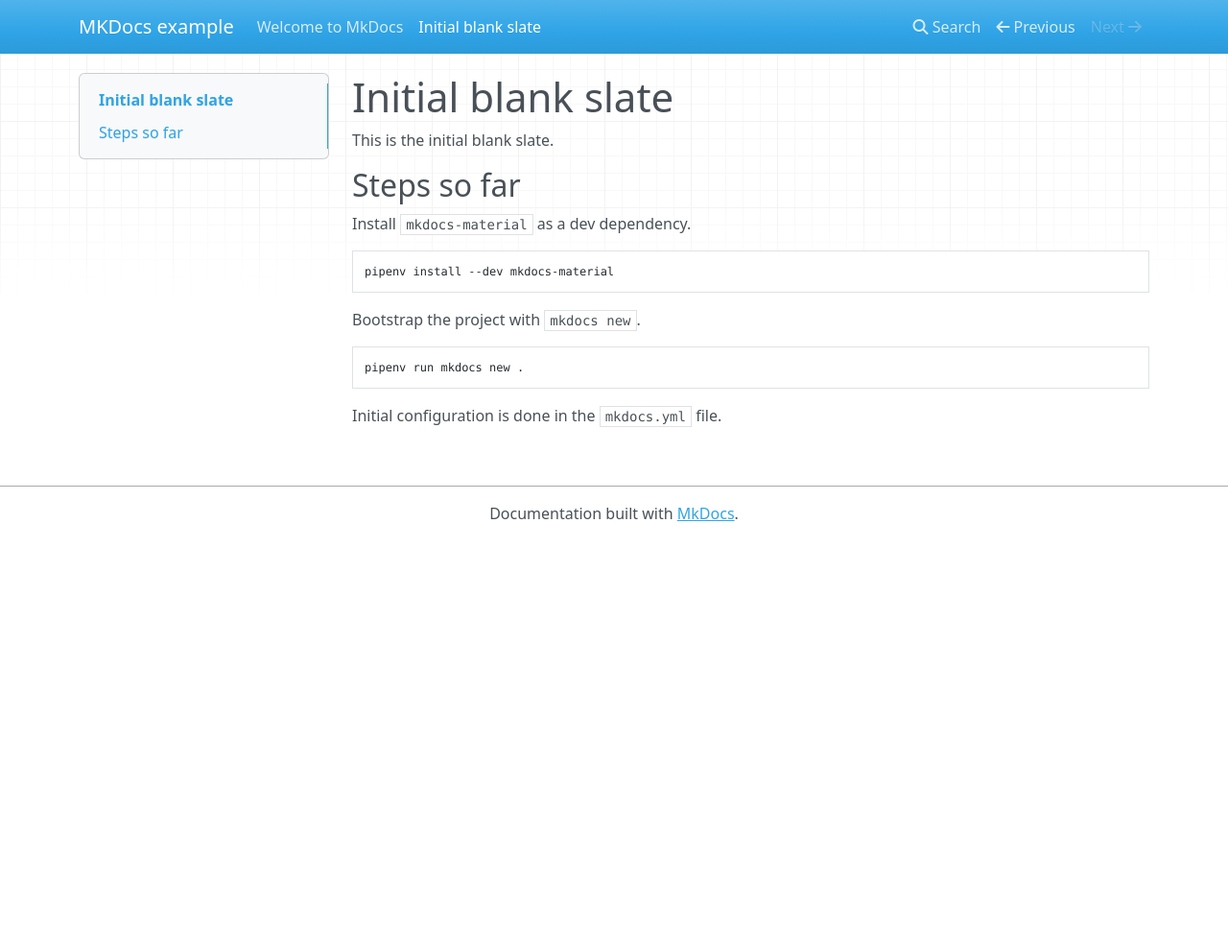
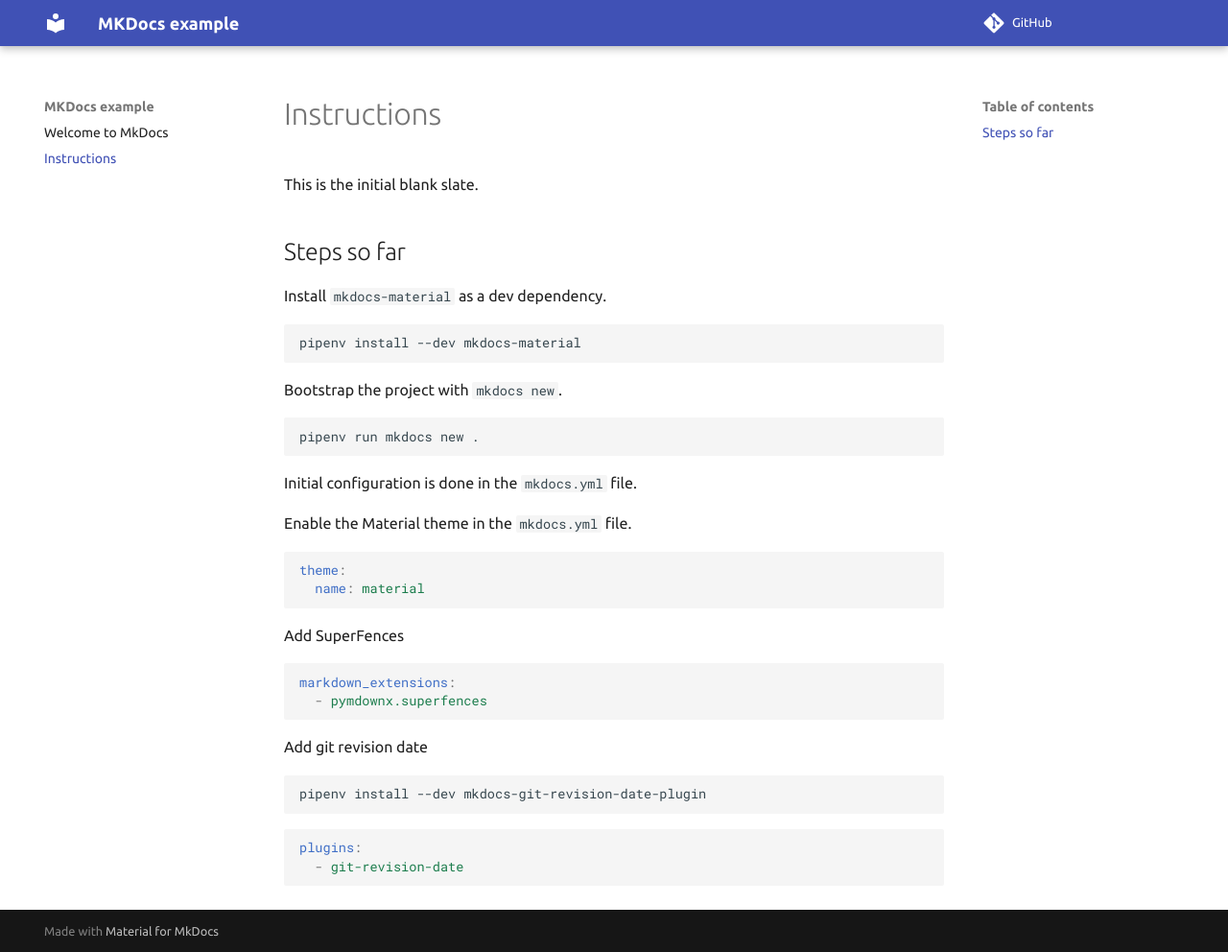
Before and after one commit to michaelbrewer/mkdocs-example, an MkDocs documentation site: the page built from docs/01-initial.md, in a window 1280 px wide and 992 px high. Shown: the whole window at 96% size. Built offline with MkDocs 1.6.1 and Material for MkDocs 9.7.7, drawn with Linux system fonts in a browser that asks for light colours; nearby versions of some CDN libraries; comment, search, counter and statistics services are not loaded.

Commit message:
feat(docs): Add material theme (#2)
Changes:
- Add material theme
- Add superfences for code blocks
- Add github url and edit link
- Add git revision date

````diff
--- a/docs/01-initial.md
+++ b/docs/01-initial.md
@@ -1,4 +1,4 @@
-# Initial blank slate
+# Instructions
 
 This is the initial blank slate.
 
@@ -17,3 +17,28 @@
 ```
 
 Initial configuration is done in the `mkdocs.yml` file.
+
+Enable the Material theme in the `mkdocs.yml` file.
+
+```yaml
+theme:
+  name: material
+```
+
+Add SuperFences
+
+```yaml
+markdown_extensions:
+  - pymdownx.superfences
+```
+
+Add git revision date
+
+```shell
+pipenv install --dev mkdocs-git-revision-date-plugin
+```
+
+```yaml
+plugins:
+  - git-revision-date
+```
--- a/mkdocs.yml
+++ b/mkdocs.yml
@@ -1,3 +1,16 @@
 site_name: MKDocs example
 site_description: Using mkdocs for static site generation
 site_author: Michael Brewer
+repo_url: https://github.com/michaelbrewer/mkdocs-example
+edit_uri: edit/main/docs
+
+theme:
+  name: material
+  font:
+    text: Ubuntu
+
+markdown_extensions:
+  - pymdownx.superfences:
+
+plugins:
+  - git-revision-date
````
Also changed, not shown: 2 other files.
